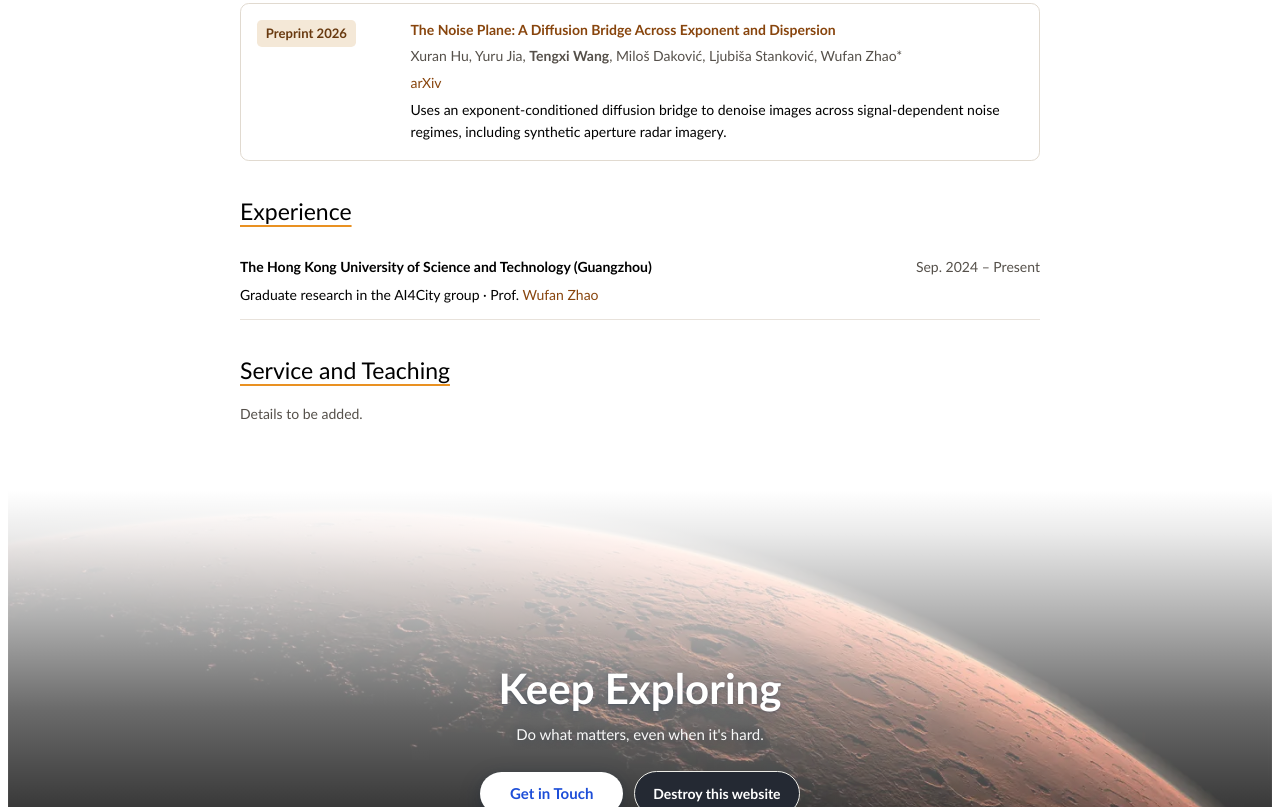
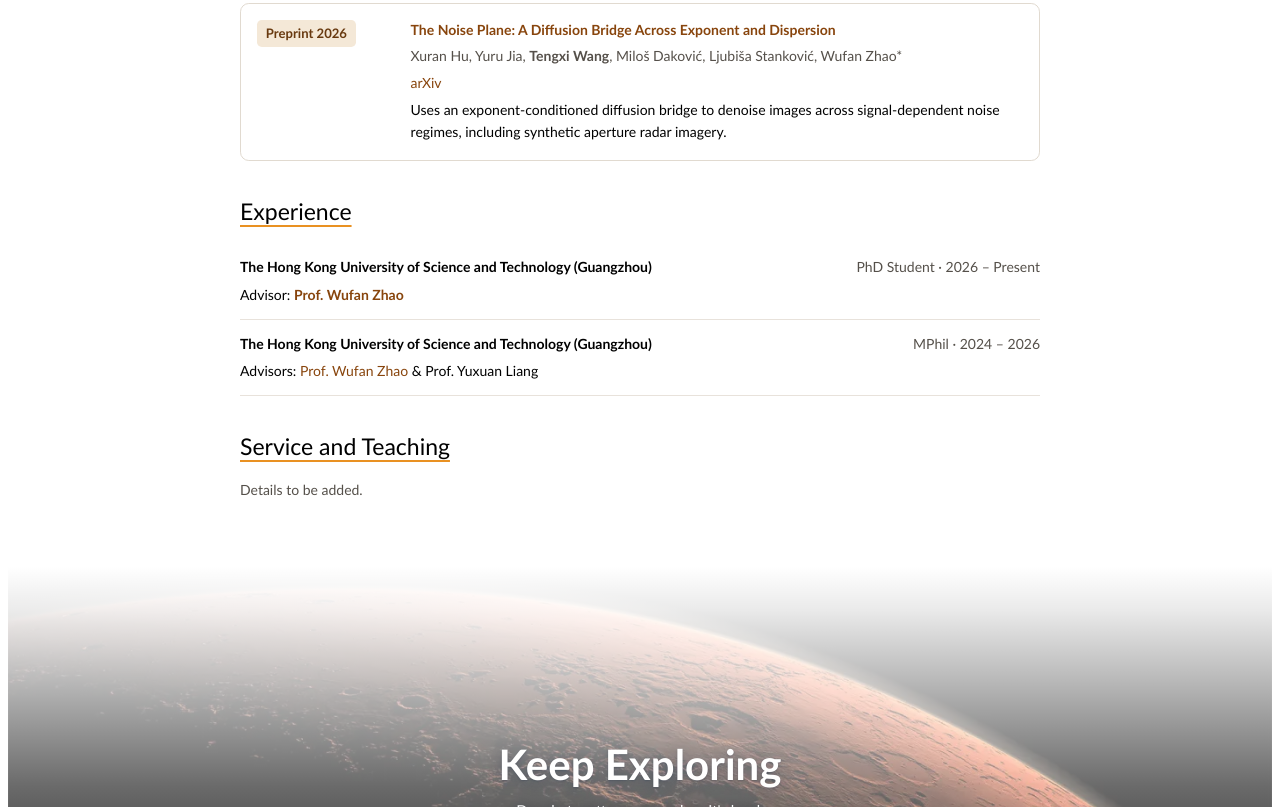
Before and after one commit to tengxiwang5/tengxiwang5.github.io, a plain HTML site: page index.html in a window 1280 px wide. Shown: the part 1001-1808 px from the top of the page. Drawn offline with Linux system fonts and the light colour scheme.

Commit message:
Update PhD and MPhil experience

```diff
--- a/index.html
+++ b/index.html
@@ -18,7 +18,7 @@
           <button id="astronaut-btn" type="button" title="Copy bio" aria-label="Copy bio">🧑‍🚀</button>
         </div>
         <div id="bio">
-          <p>I am a graduate researcher at <a href="https://www.hkust-gz.edu.cn/">The Hong Kong University of Science and Technology (Guangzhou)</a>, where I work with Prof. <a href="https://wufan-zhao.github.io/">Wufan Zhao</a> in the <a href="https://www.ai4dcity.com/team/">AI4City group</a>.</p>
+          <p>I am a PhD student at <a href="https://www.hkust-gz.edu.cn/">The Hong Kong University of Science and Technology (Guangzhou)</a>, advised by Prof. <a href="https://wufan-zhao.github.io/">Wufan Zhao</a> in the <a href="https://www.ai4dcity.com/team/">AI4City group</a>.</p>
           <p>My research combines computer vision, multimodal learning, and agentic workflows for remote sensing. I am particularly interested in mapping 2D land cover transitions, estimating 3D height changes, and generating descriptions of how urban environments change.</p>
         </div>
         <div class="contact-links" aria-label="Contact and profiles">
@@ -91,8 +91,18 @@
       <h2 id="experience-heading">Experience</h2>
       <ul class="experience-list">
         <li>
-          <div><h3>The Hong Kong University of Science and Technology (Guangzhou)</h3><p><time datetime="2024-09">Sep. 2024</time> – Present</p></div>
-          <p>Graduate research in the AI4City group · Prof. <a href="https://wufan-zhao.github.io/">Wufan Zhao</a></p>
+          <div>
+            <h3>The Hong Kong University of Science and Technology (Guangzhou)</h3>
+            <p>PhD Student · <time datetime="2026">2026</time> – Present</p>
+          </div>
+          <p>Advisor: <strong><a href="https://wufan-zhao.github.io/">Prof. Wufan Zhao</a></strong></p>
+        </li>
+        <li>
+          <div>
+            <h3>The Hong Kong University of Science and Technology (Guangzhou)</h3>
+            <p>MPhil · <time datetime="2024">2024</time> – <time datetime="2026">2026</time></p>
+          </div>
+          <p>Advisors: <a href="https://wufan-zhao.github.io/">Prof. Wufan Zhao</a> &amp; Prof. Yuxuan Liang</p>
         </li>
       </ul>
     </section>
```
